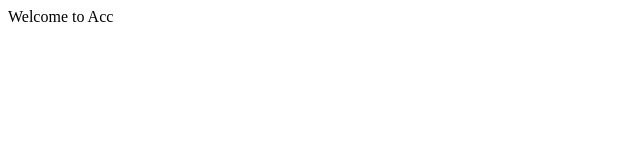
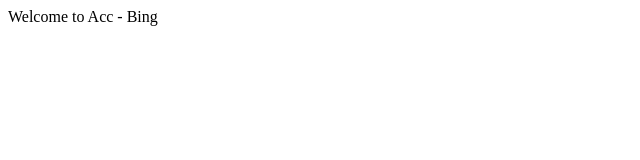
Before and after one commit to arvind-tc/ProjectRepository, a plain HTML site: page index.html in a window 1280 px wide. Shown: the full height of the page, 0-640 px from the left. Drawn offline with Linux system fonts and the light colour scheme.

Commit message:
GIT COMMIT third

```diff
--- a/index.html
+++ b/index.html
@@ -1,5 +1,5 @@
 <html>
 <body>
-<p> Welcome to Acc </p>
+<p> Welcome to Acc - Bing </p>
 </body>
 </html>
```
